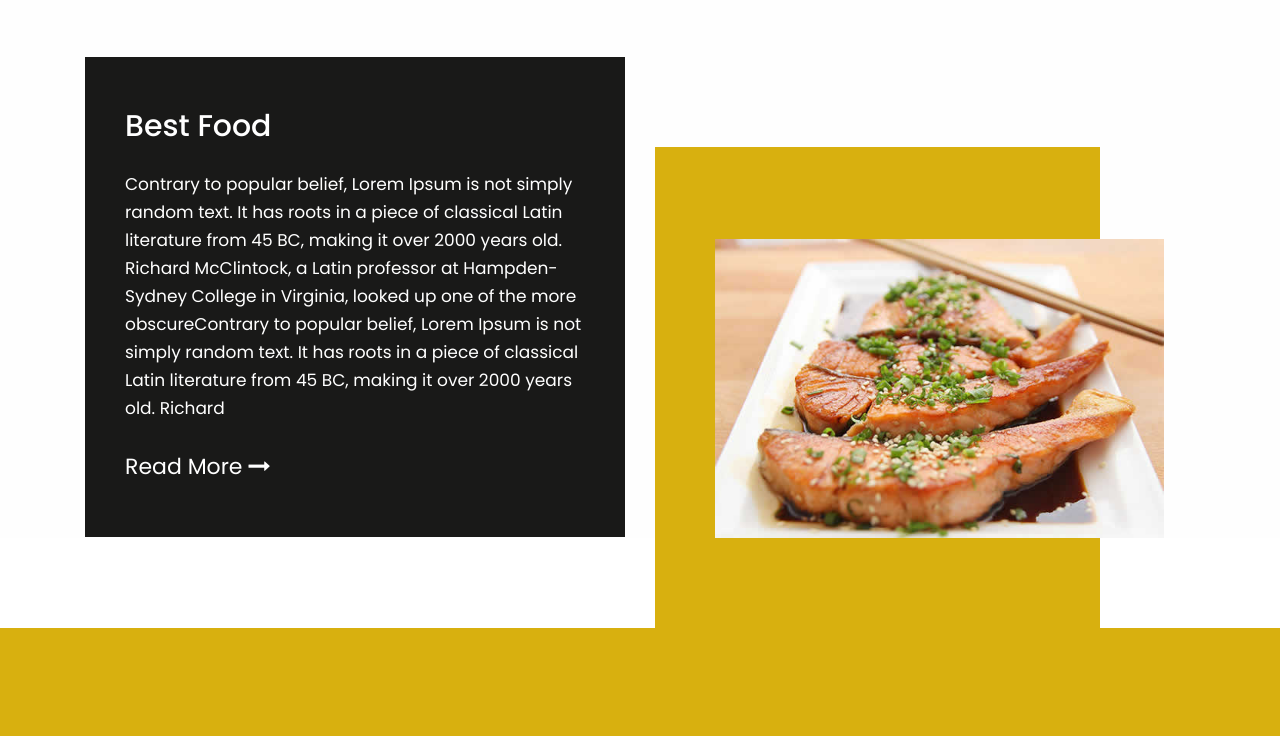
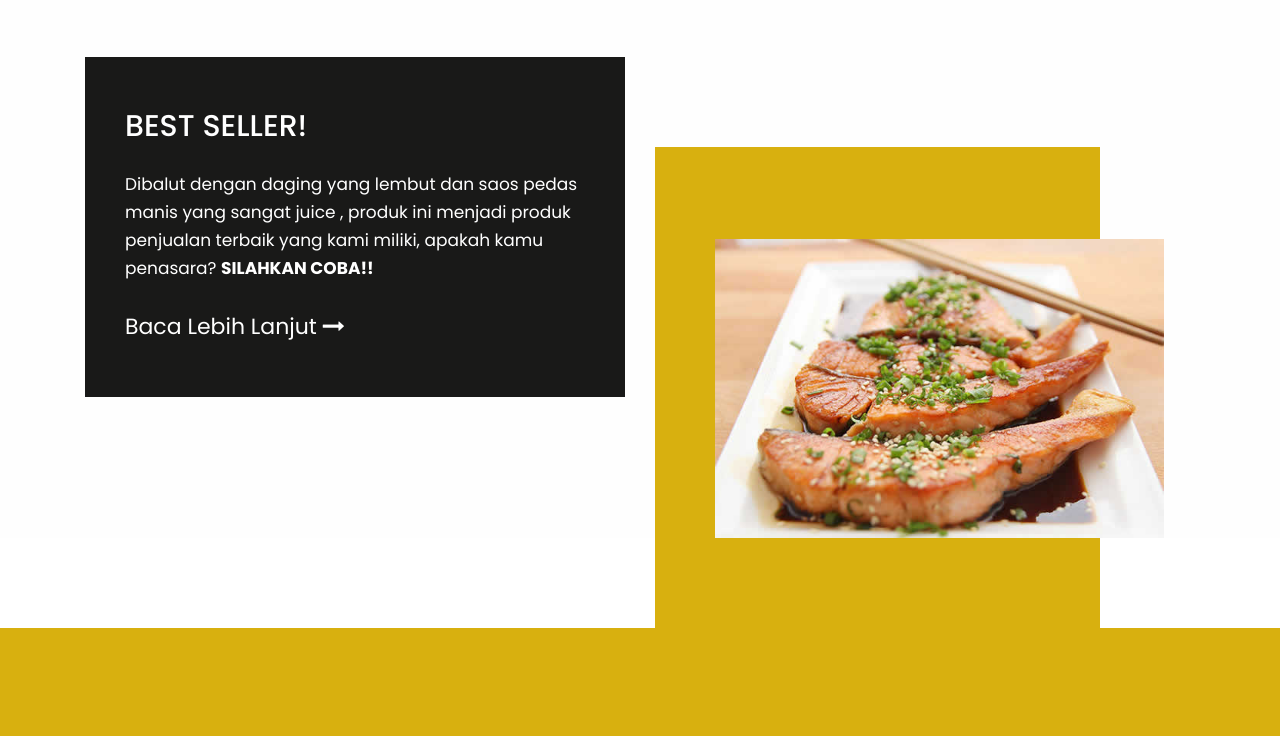
Before and after one commit to denigunawan/spicyo-restaurant, a plain HTML site: page index.html in a window 1280 px wide. Shown: the part 1606-2342 px from the top of the page. Drawn offline with Linux system fonts and the light colour scheme.

Commit message:
perubahan deskripsi menu

```diff
--- a/index.html
+++ b/index.html
@@ -322,14 +322,12 @@
                     <div class="row">
                         <div class="col-xl-6 col-lg-6 col-md-12 col-sm-12">
                             <div class="about_box">
-                                <h3>Best Food</h3>
-                                <p>Contrary to popular belief, Lorem Ipsum is not simply random text. It has roots
-                                    in a piece of classical Latin literature from 45 BC, making it over 2000 years
-                                    old. Richard McClintock, a Latin professor at Hampden-Sydney College in
-                                    Virginia, looked up one of the more obscureContrary to popular belief, Lorem
-                                    Ipsum is not simply random text. It has roots in a piece of classical Latin
-                                    literature from 45 BC, making it over 2000 years old. Richard </p>
-                                <a href="#">Read More <i class="fa fa-long-arrow-right" aria-hidden="true"></i></a>
+                                <h3>BEST SELLER! </h3>
+                                <p>Dibalut dengan daging yang lembut dan saos pedas manis yang sangat juice , produk ini
+                                    menjadi produk penjualan terbaik yang kami miliki, apakah kamu penasara? <b>SILAHKAN
+                                        COBA!!</b></p>
+                                <a href="#">Baca Lebih Lanjut <i class="fa fa-long-arrow-right"
+                                        aria-hidden="true"></i></a>
                             </div>
                         </div>
                         <div class="col-xl-5 col-lg-5 col-md-10 col-sm-12 about_img_boxpdnt">
```
